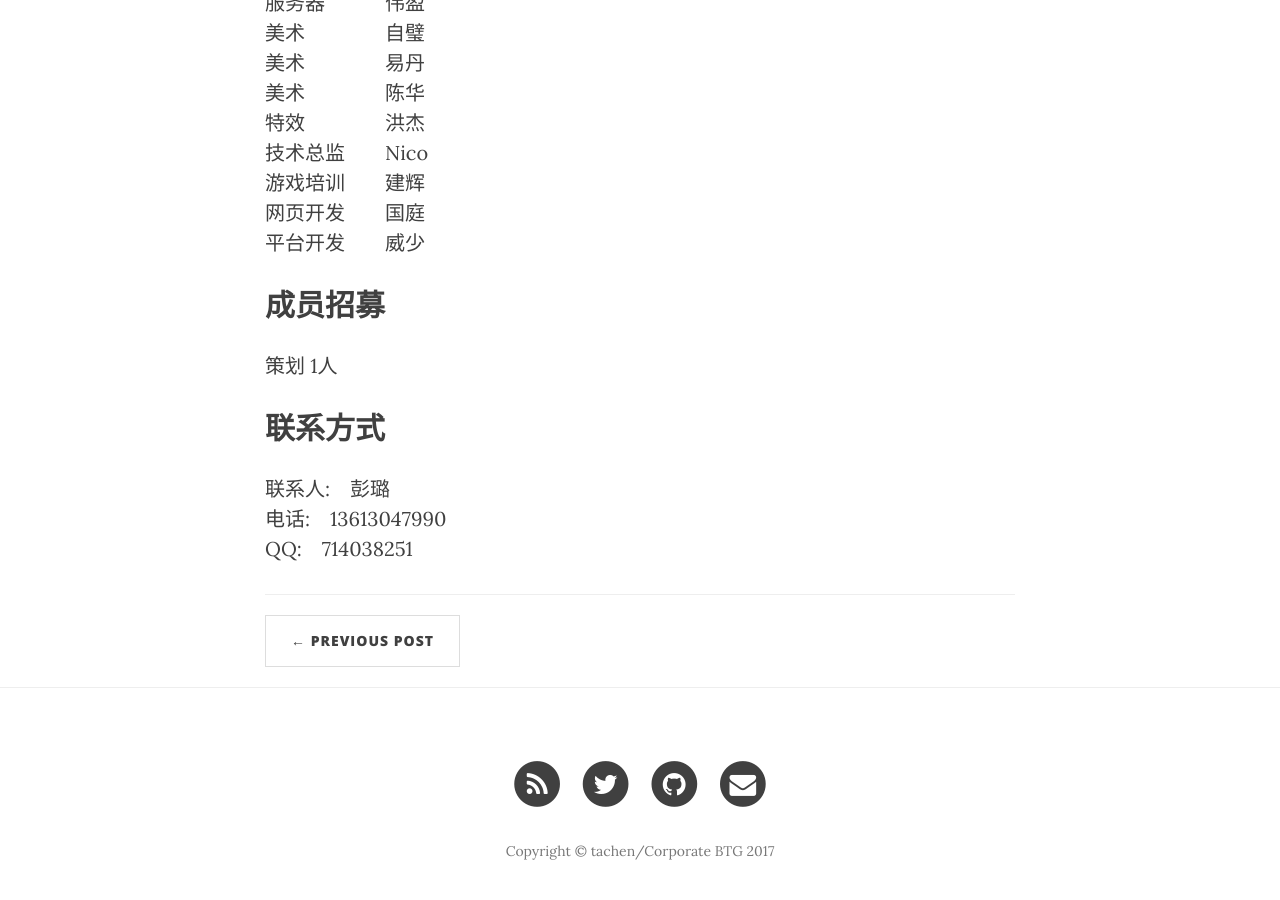
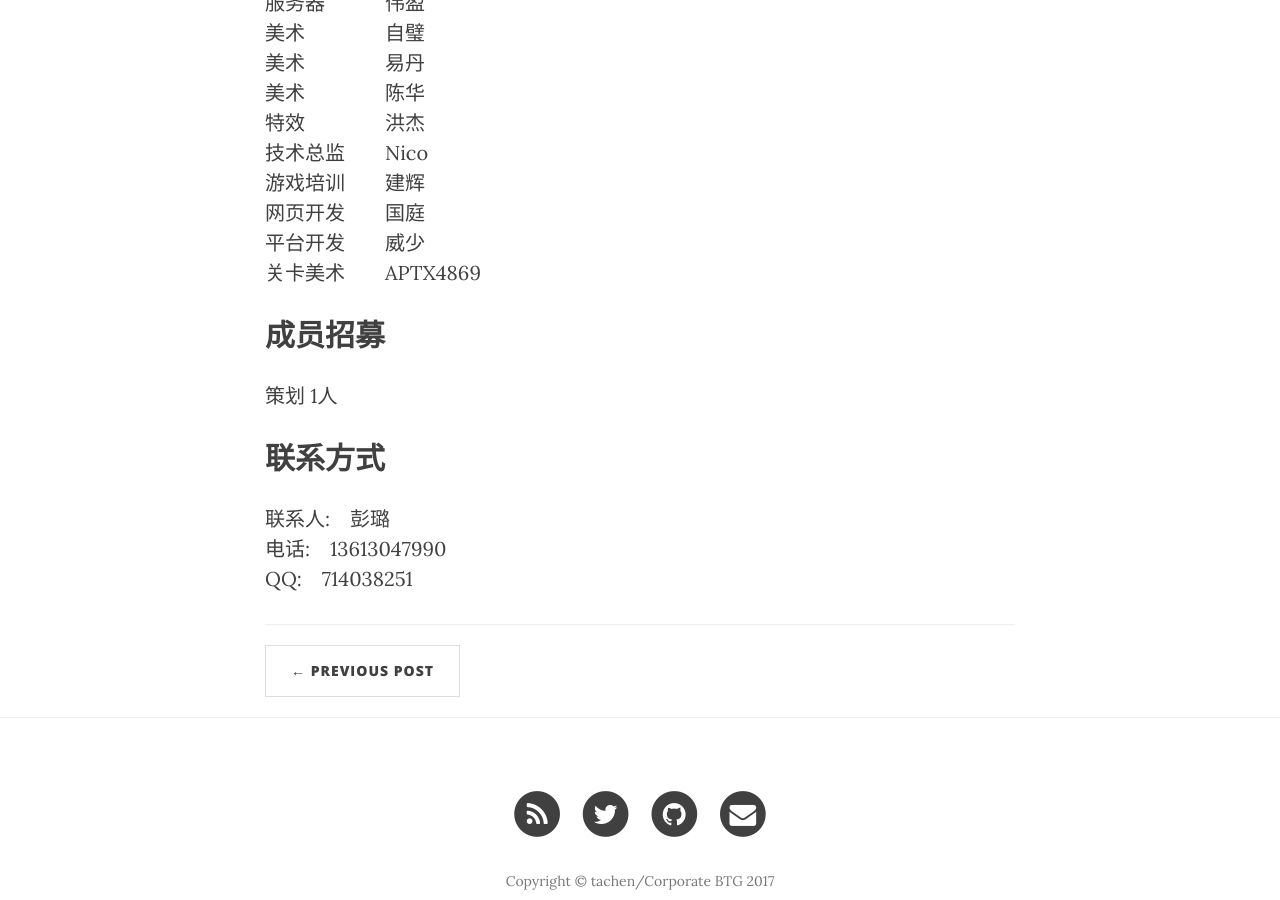
Before and after one commit to tachen/tachen.github.io, a Jekyll site: the page built from _posts/2017-10-13-What is BTG.markdown, in a window 1280 px wide and 900 px high, scrolled down 1866 px. Built offline with Jekyll 4.4.1, drawn with Linux system fonts in a browser that asks for light colours; nearby versions of some CDN libraries.

Commit message:
新增关卡美术

```diff
--- a/_posts/2017-10-13-What is BTG.markdown
+++ b/_posts/2017-10-13-What is BTG.markdown
@@ -66,6 +66,7 @@ Open Game也是类似的项目，Open意味着项目会是开放的，不仅仅
 游戏培训　　建辉<br />
 网页开发　　国庭<br />
 平台开发　　威少<br />
+关卡美术　　APTX4869<br />
 </p>
 
 <h2>成员招募</h2>
```
